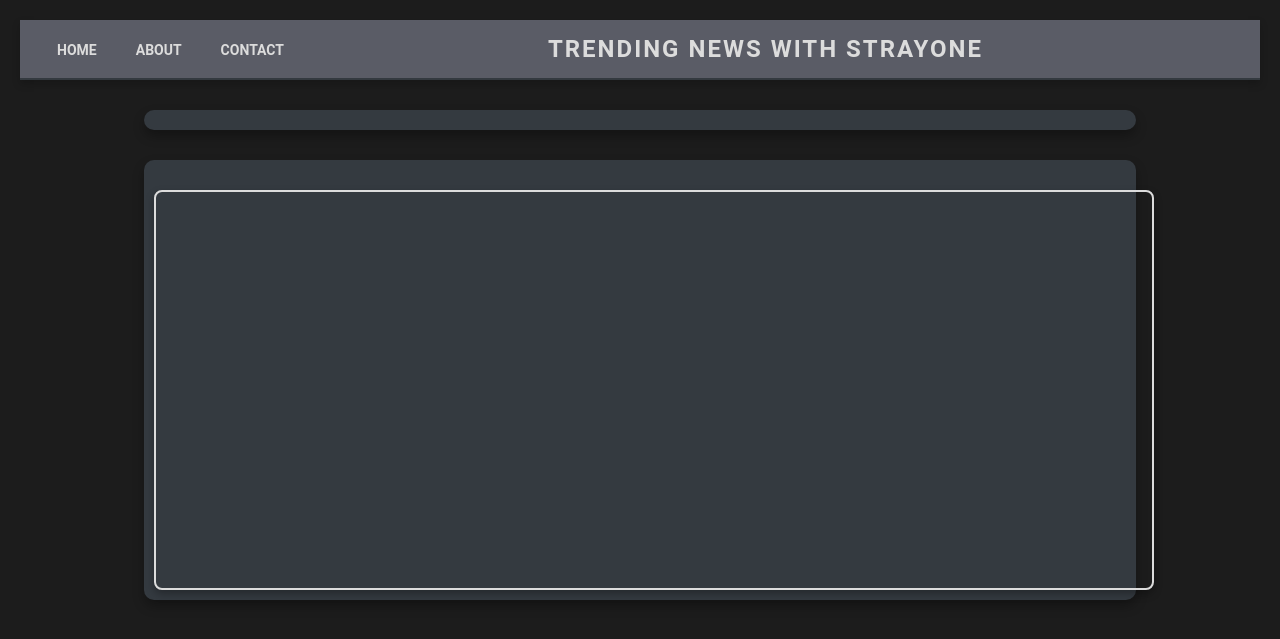
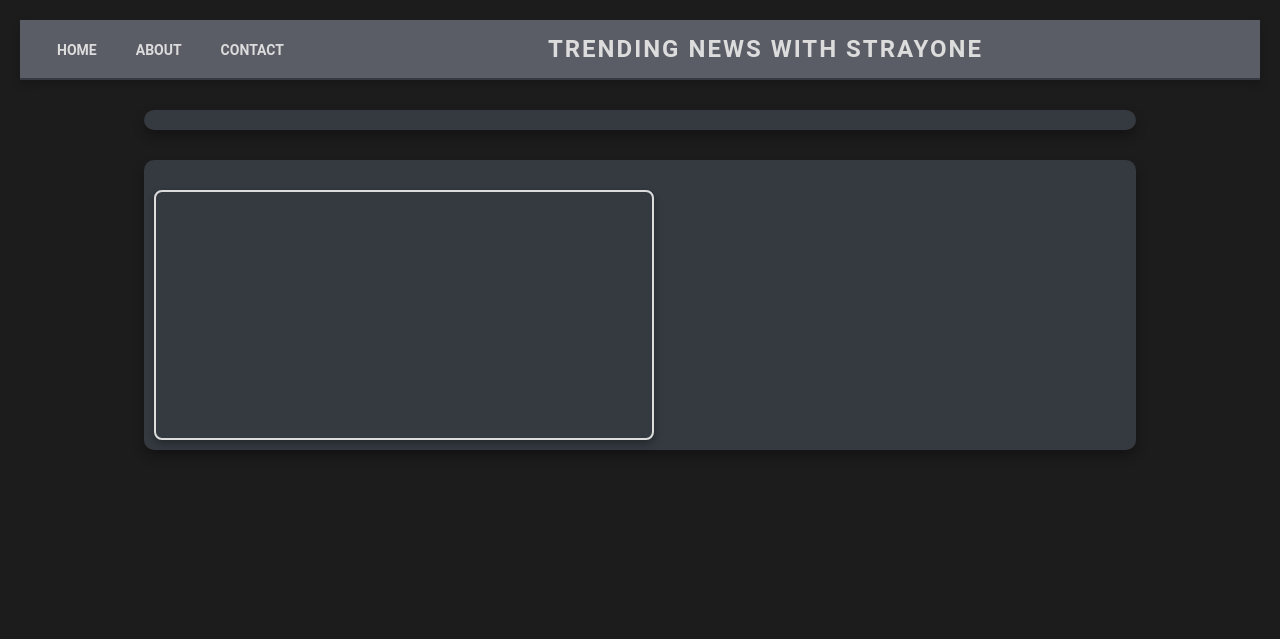
Before and after one commit to strayon3/newswebsite, a Flask app: page / in a window 1280 px wide. Shown: the top 639 px of the page. Run offline with Flask 3, Linux system fonts and the light colour scheme; data that the repository does not hold is empty; some libraries are stand-ins or nearby versions.

Commit message:
Update style.css

```diff
--- a/static/style.css
+++ b/static/style.css
@@ -193,7 +193,7 @@
     border: 2px solid #dcdcdc; /* Border around the ad */
     border-radius: 8px; /* Rounded corners */
     box-shadow: 0 4px 8px rgba(0, 0, 0, 0.3); /* Subtle shadow for depth */
-    width: 1000px; /* Width matching the 4:1 ratio */
-    height: 400px; /* Height based on 4:1 aspect ratio */
+    width: 500px; /* Width matching the 4:1 ratio */
+    height: 250px; /* Height based on 4:1 aspect ratio */
     text-align: center;
 }
```
